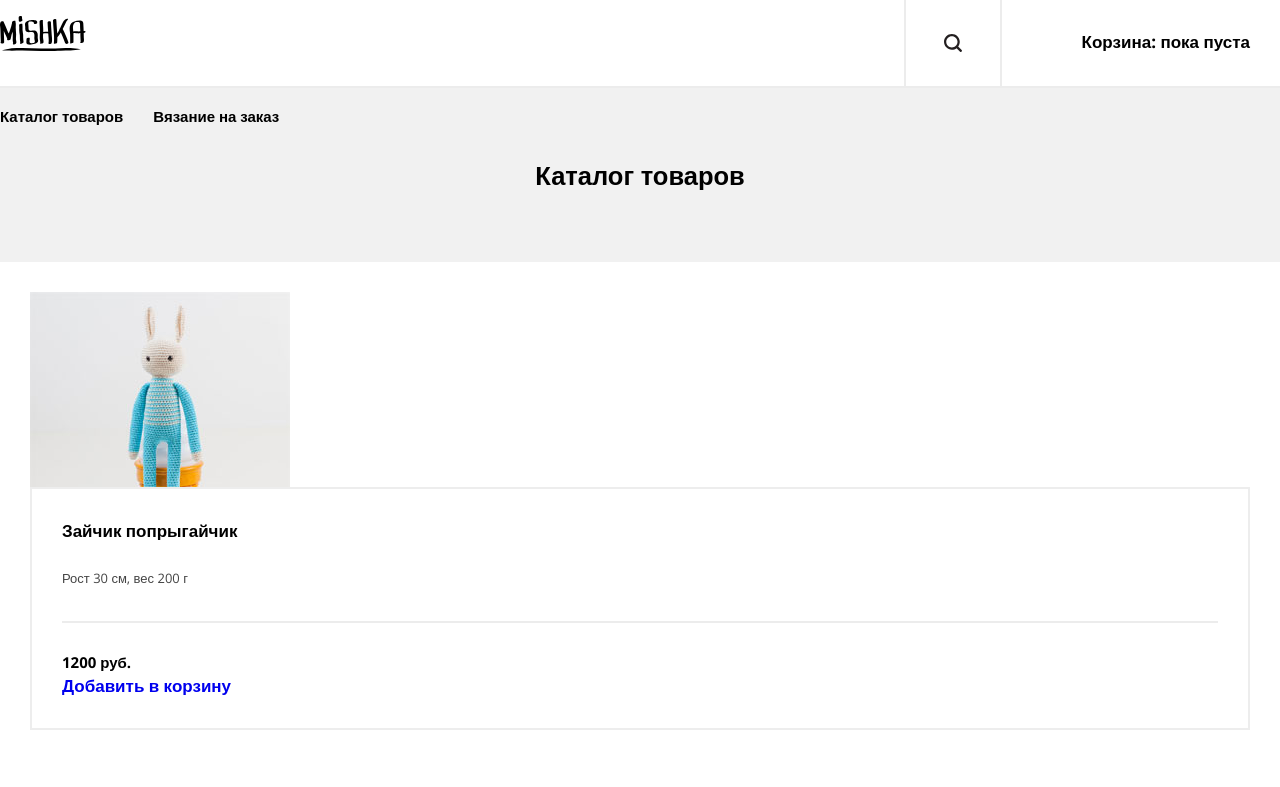
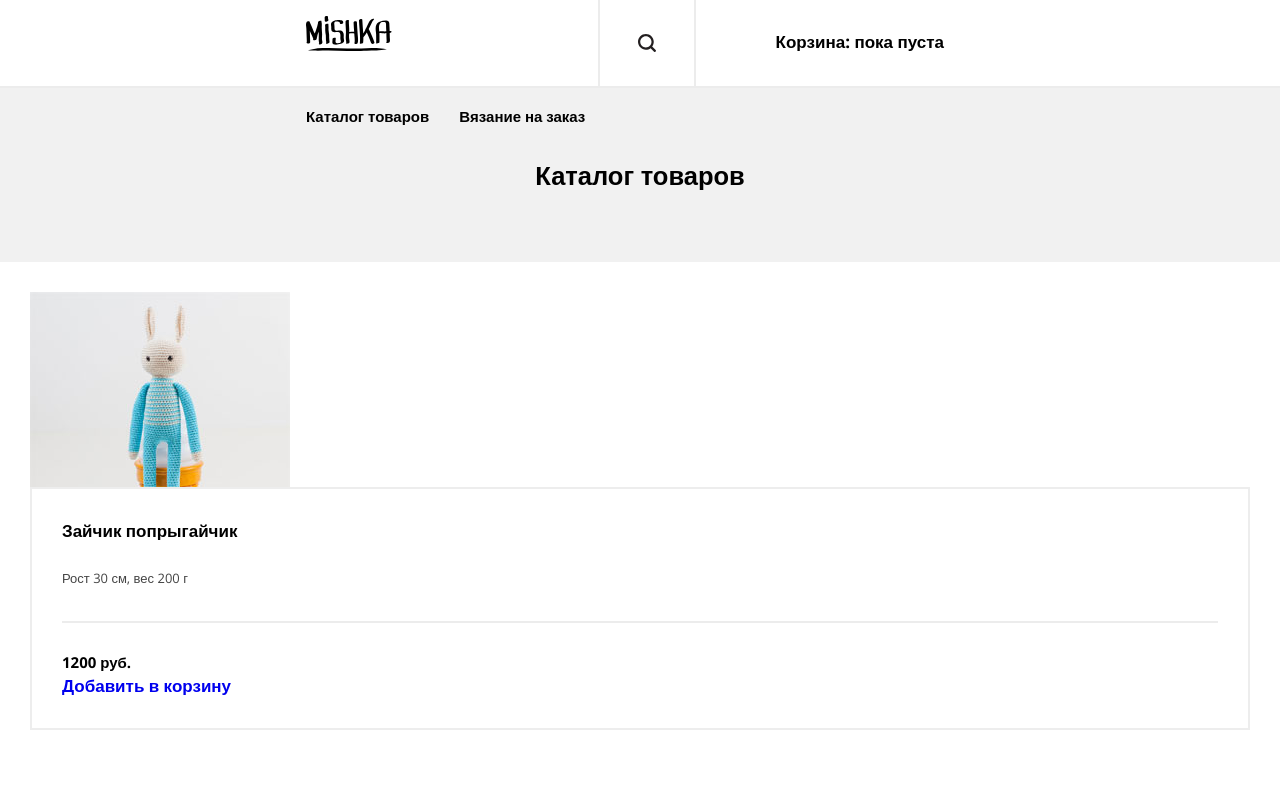
Before and after one commit to kildyashovD/386471-mishka, a website: page source/catalog.html in a window 1280 px wide. Shown: the top 787 px of the page. Drawn offline with nearby package versions, Linux system fonts and the light colour scheme; files that its build step writes are made by us from their sources.

Commit message:
Добавляет обертку для page-header

```diff
--- a/source/catalog.html
+++ b/source/catalog.html
@@ -13,6 +13,7 @@
 
   <header class="page-header">
 
+  <div class="page-header__wrapper wrapper">
     <h1 class="visually-hidden">Магазин игрушек ручной работы Mishka</h1>
     <a class="page-header__logo logo" href="index.html">
       <svg class="logo__img" version="1.1" id="Layer_2" xmlns="http://www.w3.org/2000/svg" xmlns:xlink="http://www.w3.org/1999/xlink" x="0px" y="0px" width="85.589px" height="35.034px" viewBox="32.458 20.216 85.589 35.034" enable-background="new 32.458 20.216 85.589 35.034" xml:space="preserve">
@@ -49,6 +50,7 @@
         </li>
       </ul>
     </nav>
+  </div>
 
   </header>
 
```
